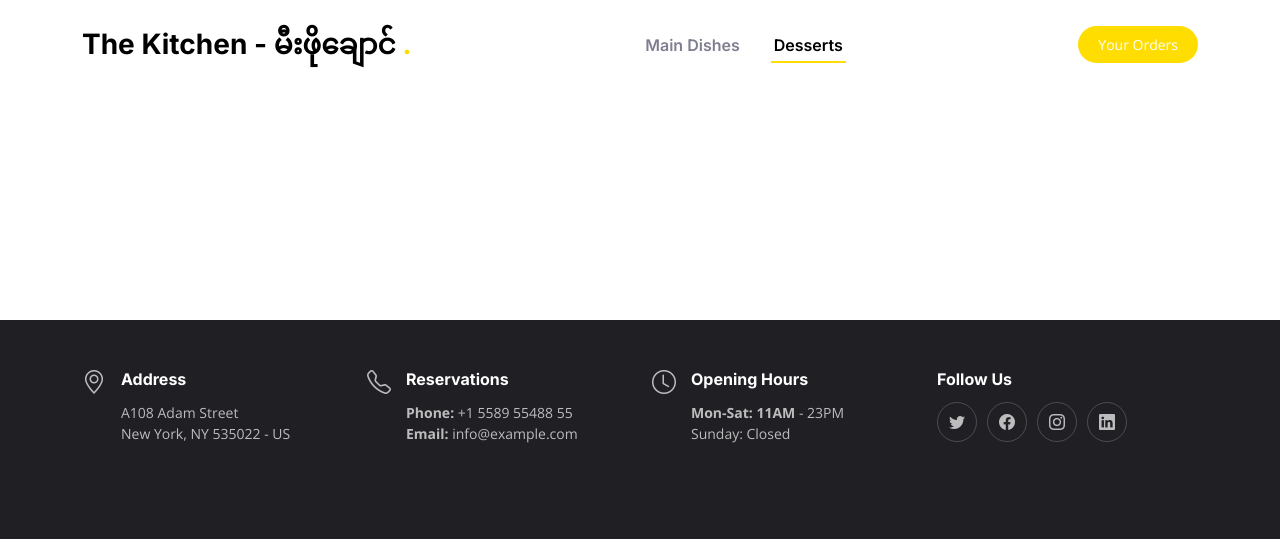
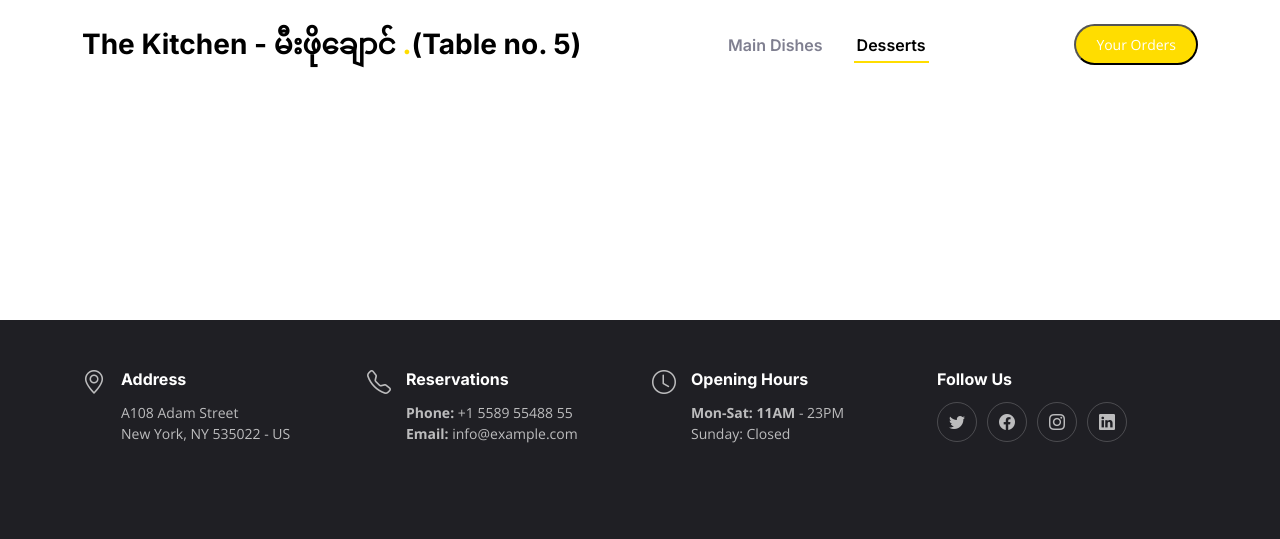
Before and after one commit to Ksengnupan/SoftwareDesignAIoT, a Flask app: page / in a window 1280 px wide. Shown: the top 539 px of the page. Run offline with Flask 3, Linux system fonts and the light colour scheme; data that the repository does not hold is empty; some libraries are stand-ins or nearby versions.

Commit message:
Update and add some features

```diff
--- a/menu_page/templates/nang_menu.html
+++ b/menu_page/templates/nang_menu.html
@@ -50,7 +50,7 @@
       <a href="http://127.0.0.1:5000" class="logo d-flex align-items-center me-auto me-lg-0">
         <!-- Uncomment the line below if you also wish to use an image logo -->
         <!-- <img src="assets/img/logo.png" alt=""> -->
-        <h1>The Kitchen - မီးဖိုချောင် <span>.</span></h1>
+        <h1>The Kitchen - မီးဖိုချောင် <span>.</span>(Table no. {{table}})</h1>
       </a>
 
       <nav id="navbar" class="navbar">
@@ -64,9 +64,9 @@
       </nav>
       <!-- .navbar -->
 
-      <a class="btn-book-a-table" data-bs-toggle="modal" data-bs-target="#yourorderscart">
+      <button class="btn-book-a-table" data-bs-toggle="modal" data-bs-target="#yourorderscart">
         Your Orders
-      </a>
+      </button>
 
       <!-- <a class="btn-book-a-table" href="#your-orders">Your Orders</a> -->
       <i class="mobile-nav-toggle mobile-nav-show bi bi-list"></i>
@@ -88,22 +88,13 @@
                 <p class="price">
                     ฿ {{ item.price }}
                 </p>
-                <!-- <div class="d-flex justify-content-between">
-                    <div>
-                       <p class="text-dark">Guests</p>
-                    </div>
-                    <div class="input-group w-auto justify-content-end align-items-center">
-                       <input type="button" value="-" class="button-minus border rounded-circle  icon-shape icon-sm mx-1 " data-field="quantity">
-                       <input type="number" step="1" max="30" value="1" id="qty" name="quantity" class="quantity-field border-0 text-center w-25">
-                       <input type="button" value="+" class="button-plus border rounded-circle icon-shape icon-sm " data-field="quantity" onclick="addItem('{{item.name}}','{{item.price}}')">
-                    </div>
-                 </div> -->
-                <a class="btn-book-a-table" onclick="addItem('{{item.name}}','{{item.price}}')">
+                <button class="btn-add-an-item" onclick="addItem('{{item.name}}','{{item.price}}')">
                     Add
-                </a>
-                <!-- <button class="cart-container" onclick="addItem('{{item.name}}','{{item.price}}')">Add</button></li> -->
+                </button>
               </div><!-- Menu Item-->
             {% endfor %}
+            </div>
+
             </div>
           </div><!-- End Starter Menu Content -->
 
@@ -125,14 +116,16 @@
                       ฿ {{ item.price }}
                     </p>
 
-                    <a class="btn-book-a-table" onclick="addItem('{{item.name}}','{{item.price}}')">
+                    <button class="btn-add-an-item2" onclick="addItem('{{item.name}}','{{item.price}}')">
                         Add
-                    </a>
+                    </button>
                     <!-- <button class="cart-container" onclick="addItem('{{item.name}}','{{item.price}}')">Add</button> -->
                 </div><!-- Menu Item-->
                 {% endfor %}
 
             </div>
+
+
           </div>
 
       </div>
@@ -154,12 +147,34 @@
           <button type="button" class="btn-close" data-bs-dismiss="modal" aria-label="Close"></button>
         </div>
         <div class="modal-footer">
-            <a class="btn-book-a-table" data-bs-dismiss="modal" aria-label="Close">Order</a>
-            <a class="btn-book-a-table" data-bs-dismiss="modal">Close</a>
+            <button class="btn-book-a-table" data-bs-dismiss="modal" aria-label="Close">Order</button>
+            <button class="btn-book-a-table" data-bs-dismiss="modal">Close</button>
         </div>
       </div>
     </div>
   </div>
+
+  <!-- Toast -->
+
+  <div class="position-fixed bottom-0 end-0 p-3" style="z-index: 11">
+    <div id="toast" class="toast hide" role="alert" aria-live="assertive" aria-atomic="true">
+      <div class="toast-header">
+        <strong class="me-auto">Success!</strong>
+
+      </div>
+      <div class="toast-body">
+        Item added to cart.
+      </div>
+    </div>
+  </div>
+  <!-- <div class="position-fixed top-50 start-50 translate-middle p-3" style="z-index: 11"> -->
+  <!-- <div class="position-fixed bottom-0 end-0 p-3" style="z-index: 11"></div>
+    <div id="toast" class="toast hide" role="alert" aria-live="assertive" aria-atomic="true">
+      <div class="toast-body">
+        An item is added to cart.
+      </div>
+    </div>
+  </div> -->
 
   <!-- ======= Footer ======= -->
   <footer id="footer" class="footer">
@@ -242,6 +257,14 @@ function addItem(item, price) {
     }
     updateCart();
     saveCart();
+
+    var toast = new bootstrap.Toast(document.getElementById('toast'));
+    toast.show();
+    // Delay the call to hide the toast by 3 seconds
+    setTimeout(function() {
+        toast.hide();
+    }, 3000);
+
 }
 
 function removeItem(item) {
@@ -277,6 +300,10 @@ function updateCart() {
         saveCart();
     }
 
+    function showSuccessMessage(){
+      alert("Your order is added to your cart")
+    }
+
     function placeOrder() {
         cartItems["table"] = '{{table}}';
         var xhr = new XMLHttpRequest();
```
